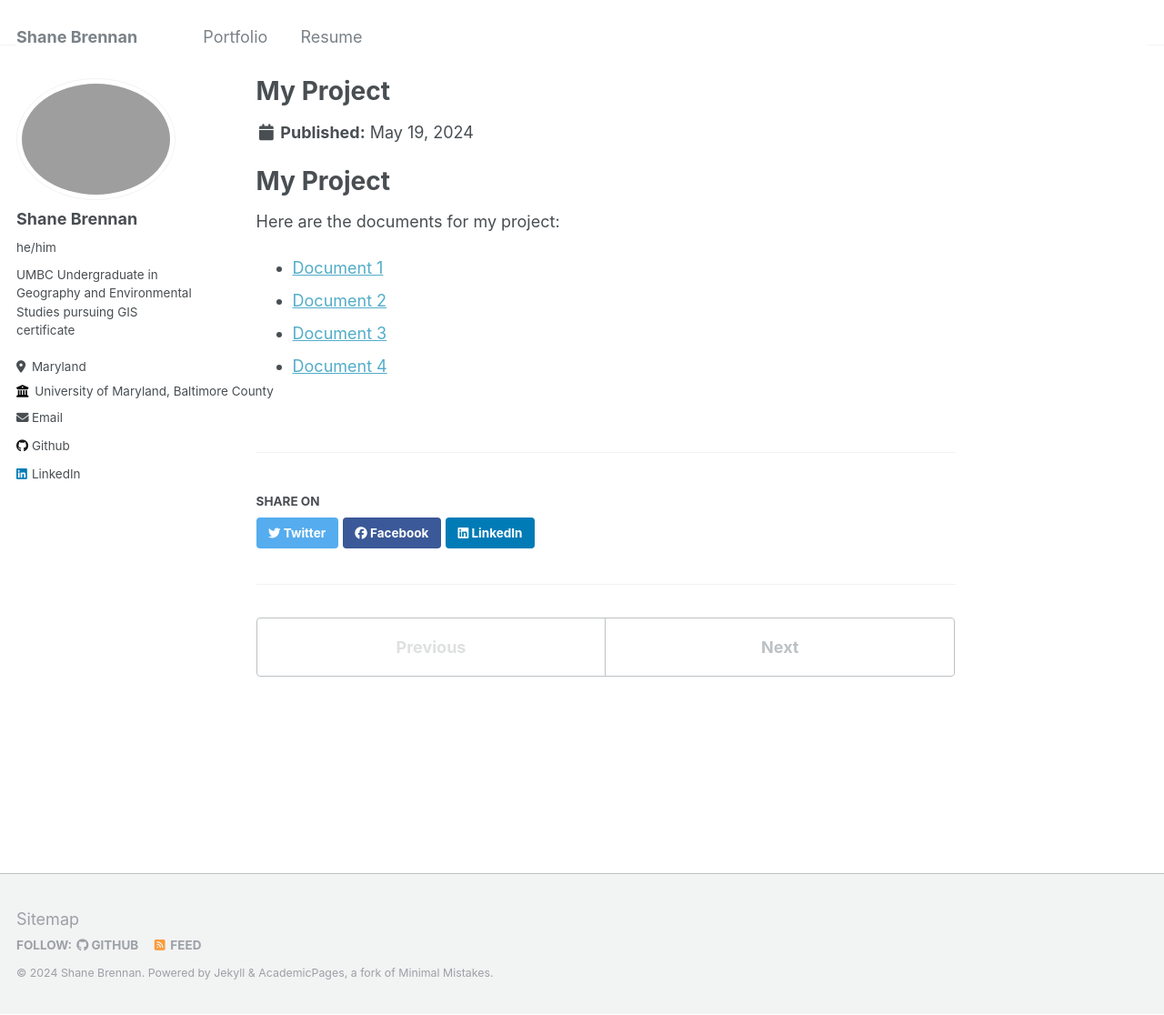
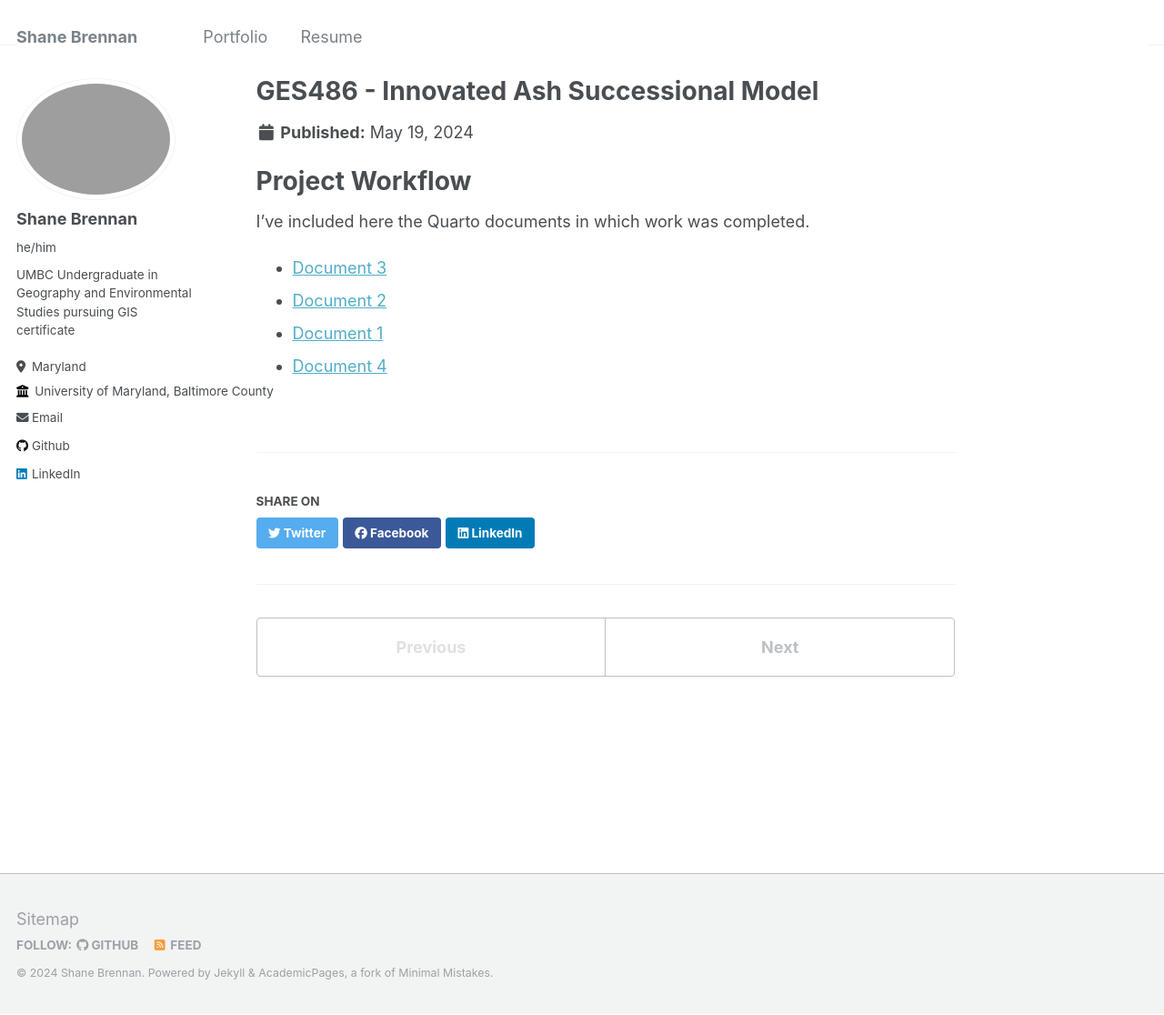
Before and after one commit to ShaneBren/ShaneBre.github.io, a Jekyll site: the page built from _portfolio/GES486.md, in a window 1280 px wide and 1116 px high. Shown: the whole window at 91% size. Built offline with Jekyll 4.4.1, drawn with Linux system fonts in a browser that asks for light colours.

Commit message:
Update GES486.md

```diff
--- a/_portfolio/GES486.md
+++ b/_portfolio/GES486.md
@@ -1,13 +1,13 @@
 ---
-title: "My Project"
+title: "GES486 - Innovated Ash Successional Model"
 subtitle: "A brief description of my project"
 ---
 
-# My Project
+# Project Workflow
 
-Here are the documents for my project:
+I've included here the Quarto documents in which work was completed.
 
+- [Document 3](/files/Preprocessing.qmd)
+- [Document 2](/files/Descriptive.Statistics.qmd)
 - [Document 1](/files/Species.Selection.qmd)
-- [Document 2](/files/Descriptive.Statistics.qmd)
-- [Document 3](/files/Preprocessing.qmd)
 - [Document 4](/files/Ash.Succession.qmd)
```
